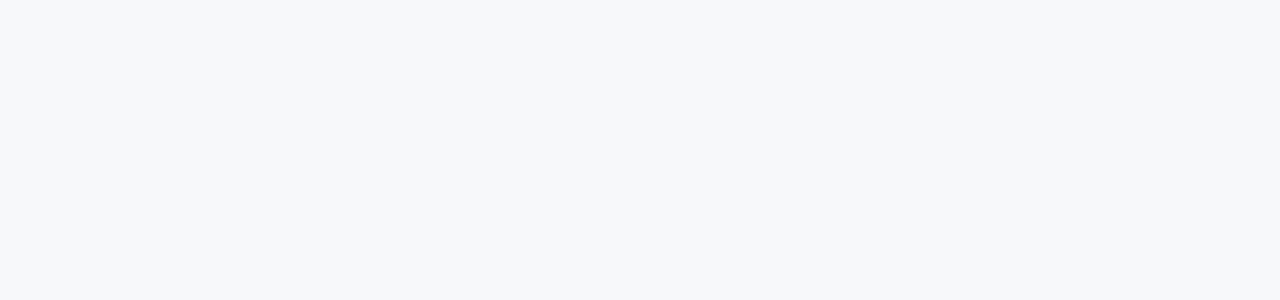
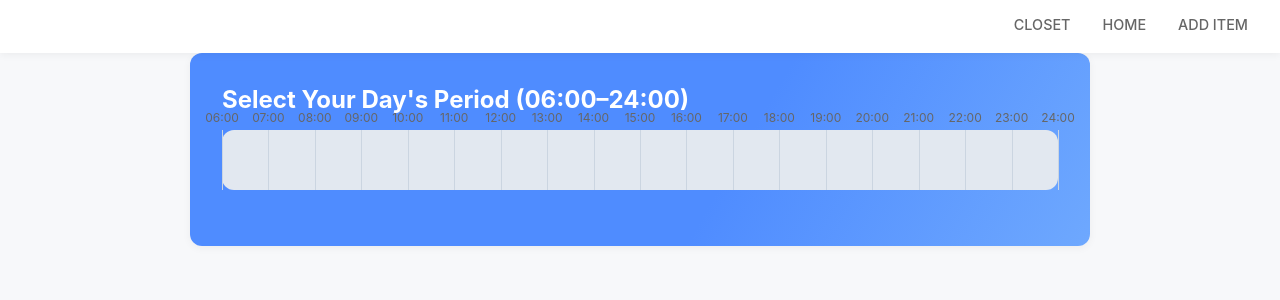
Before and after one commit to ArtemFNP/TeamGenius, a React (Create React App) app in the folder frontend/: page /timeline in a window 1280 px wide. Before the commit this address had no page. Shown: the top 300 px of the page. Built offline with nearby package versions, Linux system fonts and the light colour scheme.

Commit message:
feat: timeline

```diff
--- a/frontend/src/pages/App.js
+++ b/frontend/src/pages/App.js
@@ -5,6 +5,7 @@ import OutfitSelector from './OutfitSelector';
 import Closet from './Closet';
 import OutfitPage from './OutfitPage';
 import '../styles/App.css';
+import TimelineSelector from './TimelineSelector';
 
 function App() {
   return (
@@ -14,6 +15,8 @@ function App() {
         <Route path="/outfit-selector" element={<OutfitSelector />} />
         <Route path="/closet" element={<Closet />} />
         <Route path="/outfit" element={<OutfitPage />} />
+        <Route path="/timeline" element={<TimelineSelector />} />
+
       </Routes>
     </Router>
   );
--- /dev/null
+++ b/frontend/src/pages/TimelineSelector.css
@@ -0,0 +1,79 @@
+/* TimelineSelector.css */
+.timeline-page {
+    max-width: 800px;
+    margin: 2rem auto;
+    font-family: var(--font-sans);
+  }
+
+  .timeline-page h2 {
+    text-align: center;
+    margin-bottom: 1.5rem;   /* increased gap below title */
+  }
+
+  /* Timeline container styling */
+  .timeline {
+    position: relative;
+    height: 60px;
+    background: #e2e8f0;
+    border-radius: var(--radius);
+    user-select: none;
+    cursor: crosshair;
+    margin-top: 1.5rem;       /* added gap above timeline */
+    padding: 0.5rem 0;        /* optional vertical padding */
+  }
+
+  /* Hour markers */
+  .timeline-hour {
+    position: absolute;
+    top: 0;
+    height: 100%;
+    width: 1px;
+    background: #cbd5e1;
+  }
+  .timeline-hour span {
+    position: absolute;
+    top: -1.25rem;
+    transform: translateX(-50%);
+    font-size: 0.75rem;
+    color: var(--color-muted);
+  }
+
+  /* Drag selection preview */
+  .timeline-drag {
+    position: absolute;
+    top: 0;
+    height: 100%;
+    background: rgba(79, 140, 255, 0.3);
+    border-radius: var(--radius);
+  }
+
+  /* Saved time blocks */
+  .timeline-block {
+    position: absolute;
+    top: 0;
+    height: 100%;
+    background: rgba(79, 140, 255, 0.6);
+    border-radius: var(--radius);
+    overflow: hidden;
+  }
+  .block-label {
+    position: absolute;
+    left: 4px;
+    top: 50%;
+    transform: translateY(-50%);
+    font-size: 0.75rem;
+    white-space: nowrap;
+    color: #fff;
+  }
+
+  /* Summary of blocks */
+  .blocks-summary {
+    margin-top: 2rem;        /* extra space above summary */
+  }
+  .block-item {
+    padding: 0.5rem 0;
+    border-bottom: 1px solid #ddd;
+  }
+  .block-item:last-child {
+    border-bottom: none;
+  }
--- /dev/null
+++ b/frontend/src/pages/TimelineSelector.js
@@ -0,0 +1,111 @@
+// TimelineSelector.js
+import React, { useState, useRef } from 'react';
+import { useNavigate } from 'react-router-dom';
+import './WeatherDashboard.css'; // keeps global styles
+import './TimelineSelector.css';
+
+export default function TimelineSelector() {
+  const navigate = useNavigate();
+  const timelineRef = useRef(null);
+  const [blocks, setBlocks] = useState([]);
+  const [dragInfo, setDragInfo] = useState(null);
+
+  // convert px → time between 06:00–24:00
+  const pxToTime = px => {
+    const { width } = timelineRef.current.getBoundingClientRect();
+    let pct = Math.max(0, Math.min(1, px / width));
+    const totalMins = Math.round(pct * 18 * 60) + 6 * 60;
+    const h = String(Math.floor(totalMins / 60)).padStart(2, '0');
+    const m = String(totalMins % 60).padStart(2, '0');
+    return `${h}:${m}`;
+  };
+
+  // drag handlers
+  const onMouseDown = e => {
+    if (e.button !== 0) return;
+    setDragInfo({ startX: e.nativeEvent.offsetX, currentX: e.nativeEvent.offsetX });
+  };
+  const onMouseMove = e => {
+    dragInfo && setDragInfo(info => ({ ...info, currentX: e.nativeEvent.offsetX }));
+  };
+  const onMouseUp = () => {
+    if (!dragInfo) return;
+    const { startX, currentX } = dragInfo;
+    const start = pxToTime(Math.min(startX, currentX));
+    const end = pxToTime(Math.max(startX, currentX));
+    const desc = prompt(`Describe period ${start}–${end}:`, '');
+    desc !== null && setBlocks(bs => [...bs, { start, end, desc }]);
+    setDragInfo(null);
+  };
+
+  // hours from 6 to 24
+  const hours = Array.from({ length: 19 }, (_, i) => i + 6);
+
+  return (
+    <div className="weather-dashboard wide">
+      {/* Top navbar */}
+      <nav className="top-navbar">
+        <div className="nav-item" onClick={() => navigate('/outfit-selector')}>Closet</div>
+        <div className="nav-item" onClick={() => navigate('/')}>Home</div>
+        <div className="nav-item" onClick={() => navigate('/outfit')}>Add item</div>
+      </nav>
+
+      {/* Timeline card without search & tabs */}
+      <section className="weather-main-card large wide">
+        <h2 style={{ marginBottom: '1rem' }}>Select Your Day's Period (06:00–24:00)</h2>
+
+        <div
+          className="timeline"
+          ref={timelineRef}
+          onMouseDown={onMouseDown}
+          onMouseMove={onMouseMove}
+          onMouseUp={onMouseUp}
+          style={{ marginTop: '1rem' }}
+        >
+          {hours.map(h => (
+            <div key={h} className="timeline-hour" style={{ left: `${((h - 6) / 18) * 100}%` }}>
+              <span>{String(h).padStart(2, '0')}:00</span>
+            </div>
+          ))}
+
+          {/* live selection */}
+          {dragInfo && (
+            <div
+              className="timeline-drag"
+              style={{
+                left: `${(Math.min(dragInfo.startX, dragInfo.currentX) / timelineRef.current.clientWidth) * 100}%`,
+                width: `${(Math.abs(dragInfo.currentX - dragInfo.startX) / timelineRef.current.clientWidth) * 100}%`
+              }}
+            />
+          )}
+
+          {/* saved blocks */}
+          {blocks.map((b, i) => {
+            const [sh, sm] = b.start.split(':').map(Number);
+            const [eh, em] = b.end.split(':').map(Number);
+            const startPct = ((sh * 60 + sm) - 6 * 60) / (18 * 60) * 100;
+            const widthPct = ((eh * 60 + em) - (sh * 60 + sm)) / (18 * 60) * 100;
+            return (
+              <div
+                key={i}
+                className="timeline-block"
+                style={{ left: `${startPct}%`, width: `${widthPct}%` }}
+                title={`${b.start}–${b.end}: ${b.desc}`}
+              >
+                <span className="block-label">{b.desc}</span>
+              </div>
+            );
+          })}
+        </div>
+
+        <div className="blocks-summary" style={{ marginTop: '1.5rem' }}>
+          {blocks.map((b, i) => (
+            <div key={i} className="block-item">
+              <strong>{b.start}–{b.end}</strong> {b.desc}
+            </div>
+          ))}
+        </div>
+      </section>
+    </div>
+  );
+}
--- a/frontend/src/pages/WeatherDashboard.js
+++ b/frontend/src/pages/WeatherDashboard.js
@@ -95,7 +95,12 @@ export default function WeatherDashboard() {
 
       {/* Daily alert */}
       <div className="daily-alert-row wide">
-        <div className="daily-alert-clickable calendar wide">
+        <div
+          className="daily-alert-clickable calendar wide"
+          role="button"
+          tabIndex={0}
+          onClick={() => navigate('/timeline')}
+        >
           <img src={calendarIcon} alt="calendar" className="calendar-icon-large wide" />
           <div>
             <div className="alert-title schedule wide"><b>Adjust your day schedule</b></div>
```
